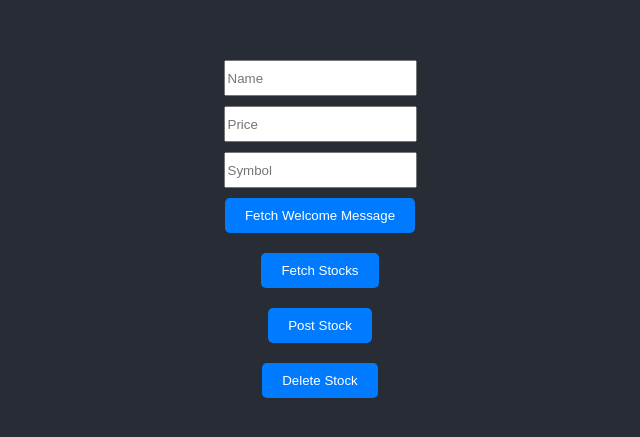
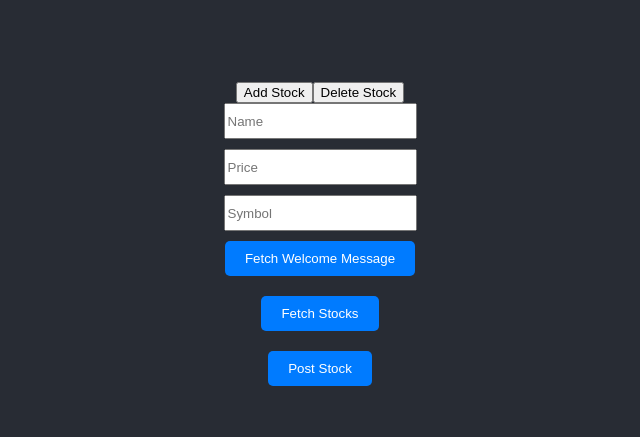
Before and after one commit to nilsson46/stock-frontend, a React (Create React App) app: page / in a window 1280 px wide. Shown: the part 171-608 px from the top of the page, without its empty margins (320-960 px from the left). Built offline with nearby package versions, Linux system fonts and the light colour scheme.

Commit message:
Changed to see if this can delete now

```diff
--- a/src/button-component.js
+++ b/src/button-component.js
@@ -26,6 +26,7 @@ const ButtonComponent = () => {
     const [name, setName] = useState('');
     const [price, setPrice] = useState('');
     const [symbol, setSymbol] = useState('');
+    const [action, setAction] = useState('add'); // New state to toggle between add and delete
 
     const handleGetWelcomeMessage = async () => {
       console.log('Fetching welcome message...');
@@ -81,16 +82,27 @@ const ButtonComponent = () => {
 
     return (
       <div className="container">
-        <div className="input-group">
-          <input className= "input-field" type="text" placeholder="Name" value={name} onChange={(e) => setName(e.target.value)} />
-          <input className= "input-field" type="text" placeholder="Price" value={price} onChange={(e) => setPrice(e.target.value)} />
-          <input className= "input-field" type="text" placeholder="Symbol" value={symbol} onChange={(e) => setSymbol(e.target.value)} />
+        <div className="action-toggle">
+          <button onClick={() => setAction('add')}>Add Stock</button>
+          <button onClick={() => setAction('delete')}>Delete Stock</button>
         </div>
+        {action === 'add' && (
+          <div className="input-group">
+            <input className="input-field" type="text" placeholder="Name" value={name} onChange={(e) => setName(e.target.value)} />
+            <input className="input-field" type="text" placeholder="Price" value={price} onChange={(e) => setPrice(e.target.value)} />
+            <input className="input-field" type="text" placeholder="Symbol" value={symbol} onChange={(e) => setSymbol(e.target.value)} />
+          </div>
+        )}
+        {action === 'delete' && (
+          <div className="input-group">
+            <input className="input-field" type="text" placeholder="Symbol" value={symbol} onChange={(e) => setSymbol(e.target.value)} />
+          </div>
+        )}
         <div className="button-group">
           <button onClick={() => handleGetStocks('/', setWelcomeMessage)}>Fetch Welcome Message</button>
           <button onClick={() => handleGetStocks('/stocks', setStocks)}>Fetch Stocks</button>
-          <button onClick={handlePostStock}>Post Stock</button>
-          <button onClick={() => handleDeleteStock(symbol)}>Delete Stock</button>
+          {action === 'add' && <button onClick={handlePostStock}>Post Stock</button>}
+          {action === 'delete' && <button onClick={() => handleDeleteStock(symbol)}>Delete Stock</button>}
         </div>
 
         {welcomeMessage && (
```
